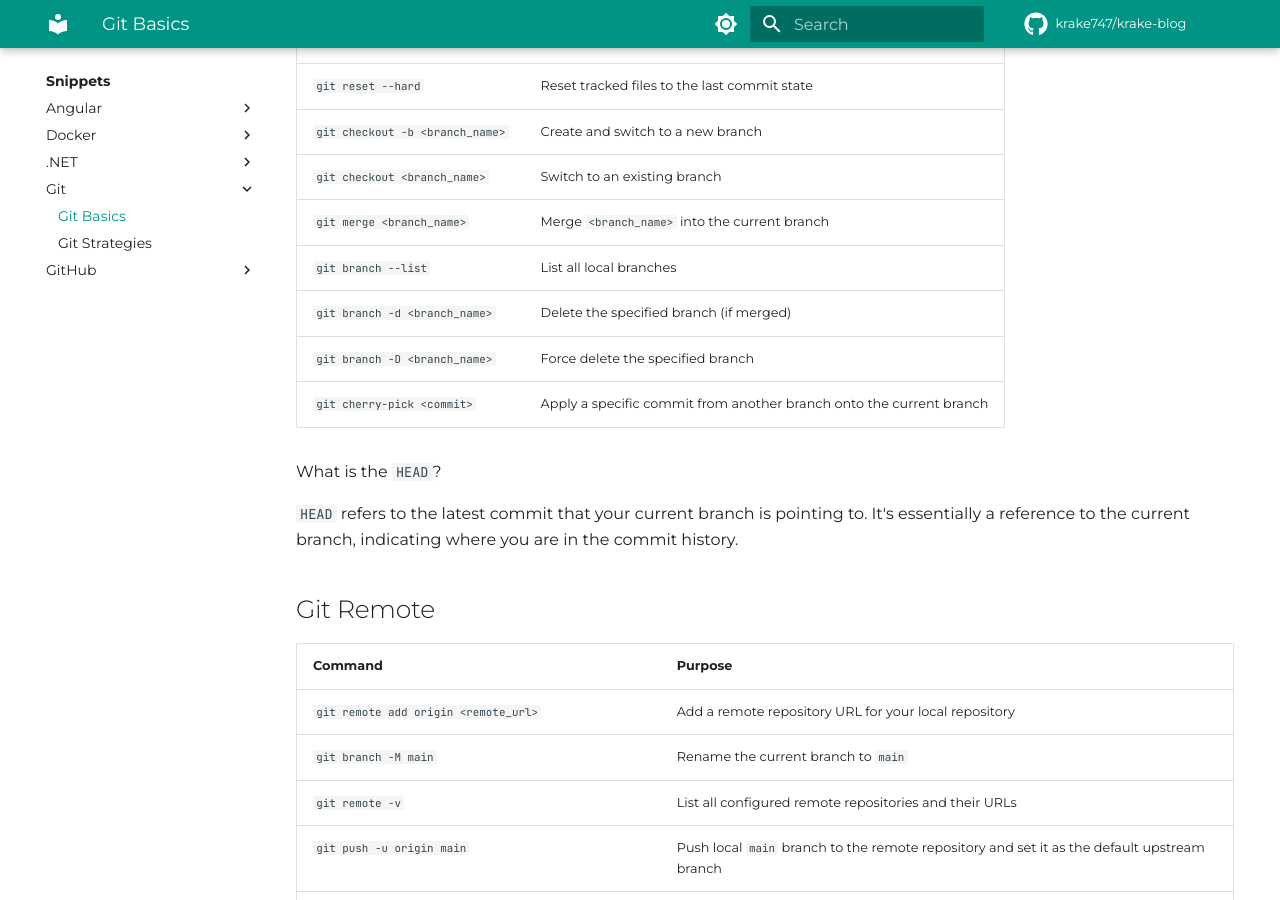
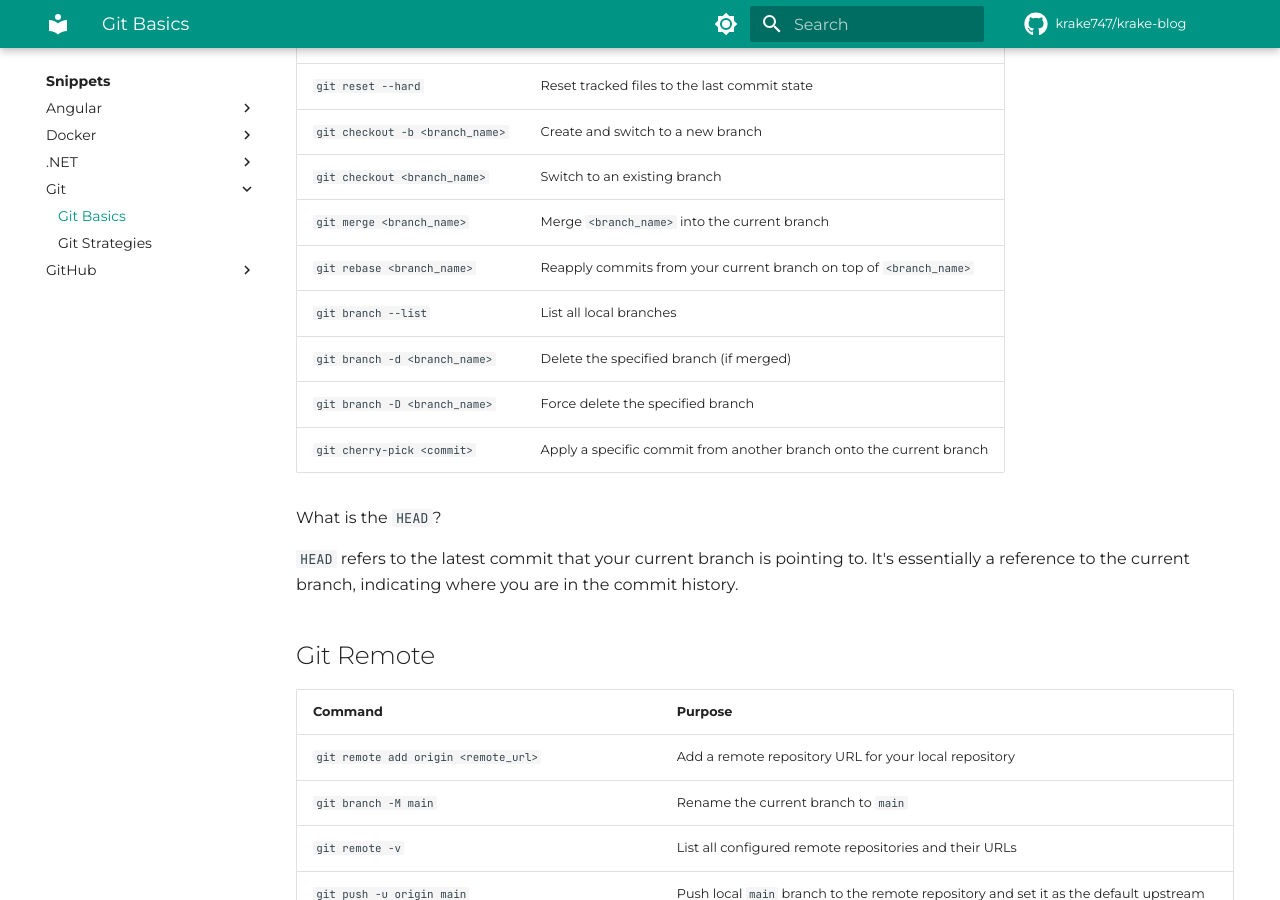
Before and after one commit to krake747/krake-blog, an MkDocs documentation site: the page built from docs/snippets/git/basics.md, in a window 1280 px wide and 900 px high, scrolled down 1719 px. Built offline with MkDocs 1.6.1 and Material for MkDocs 9.7.7, drawn with Linux system fonts in a browser that asks for light colours; comment, search, counter and statistics services are not loaded.

Commit message:
feat(snippets): add rebase command to git

```diff
--- a/docs/snippets/git/basics.md
+++ b/docs/snippets/git/basics.md
@@ -52,6 +52,7 @@ Installing [Git]([Git](https://git-scm.com/)) version control.
 | `git checkout -b <branch_name>` | Create and switch to a new branch                                   |
 | `git checkout <branch_name>`    | Switch to an existing branch                                        |
 | `git merge <branch_name>`       | Merge `<branch_name>` into the current branch                       |
+| `git rebase <branch_name>`      | Reapply commits from your current branch on top of `<branch_name>`  |
 | `git branch --list`             | List all local branches                                             |
 | `git branch -d <branch_name>`   | Delete the specified branch (if merged)                             |
 | `git branch -D <branch_name>`   | Force delete the specified branch                                   |
```
